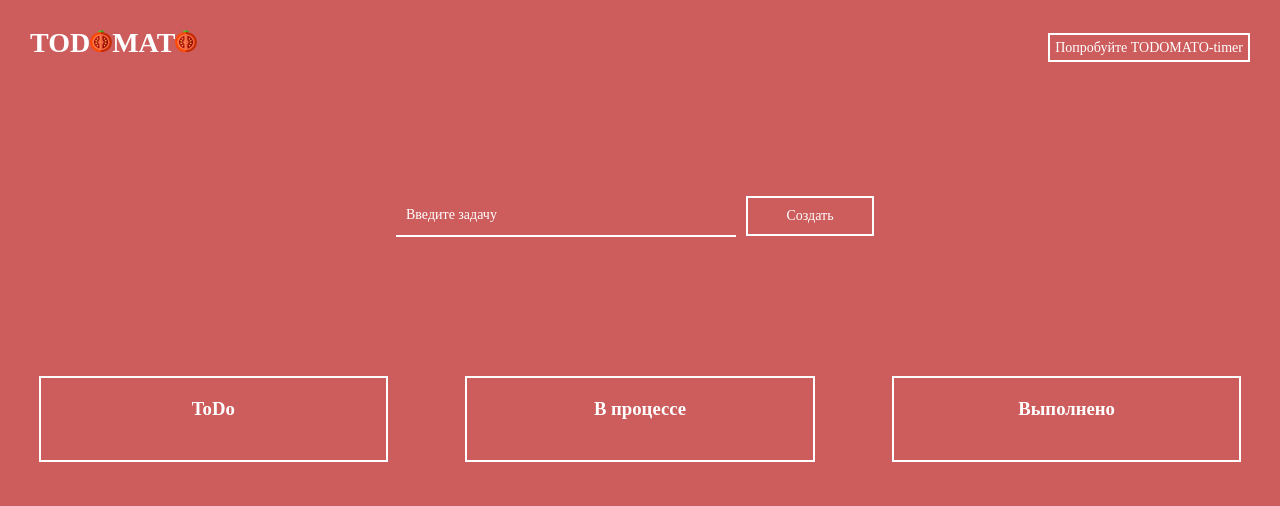
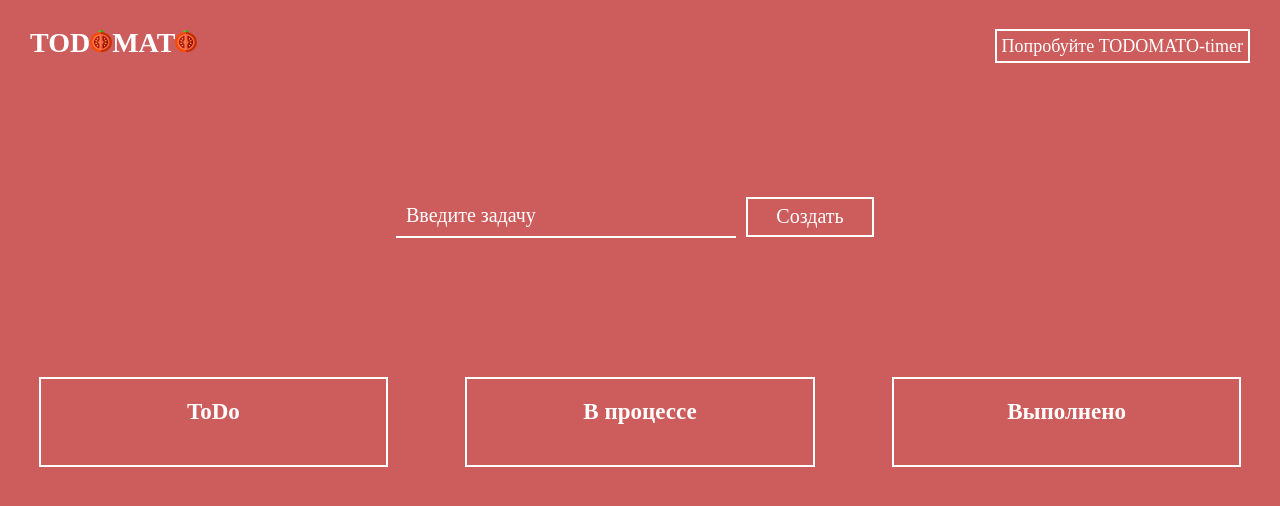
Before and after one commit to PavelEremeev/todomato_list, a React (Create React App) app: page / in a window 1280 px wide. Shown: the top 506 px of the page. Built offline with nearby package versions, Linux system fonts and the light colour scheme.

Commit message:
Скорректировал размеры шрифтов в компонентах

```diff
--- a/src/components/Header.css
+++ b/src/components/Header.css
@@ -38,7 +38,7 @@ justify-content: space-between;
 	transition: ease .2s;
 	border: 2px solid white;
 	padding: 5px;
-	font-size: 14px;
+	font-size: 18px;
 }
 
 .header__text:hover {
--- a/src/components/Todo.css
+++ b/src/components/Todo.css
@@ -16,7 +16,7 @@
 	color: white;
 	outline: none;
 	font-family: 'Nunito';
-	font-size: 14px;
+	font-size: 20px;
 }
 
 .todo__input::placeholder {
@@ -39,7 +39,7 @@ font-weight: 100;
     width: 10%;
 	min-width: 78px;
 	transition: ease .2s;
-	font-size: 14px;
+	font-size: 20px;
 }
 
 .todo__button:hover {
--- a/src/components/TodoBoards.css
+++ b/src/components/TodoBoards.css
@@ -19,6 +19,7 @@
 	margin: 20px 0;
 	user-select: none;
 	-ms-user-select: none;
+	font-size: 23px;
 }
 
 .todo-board__task {
```
